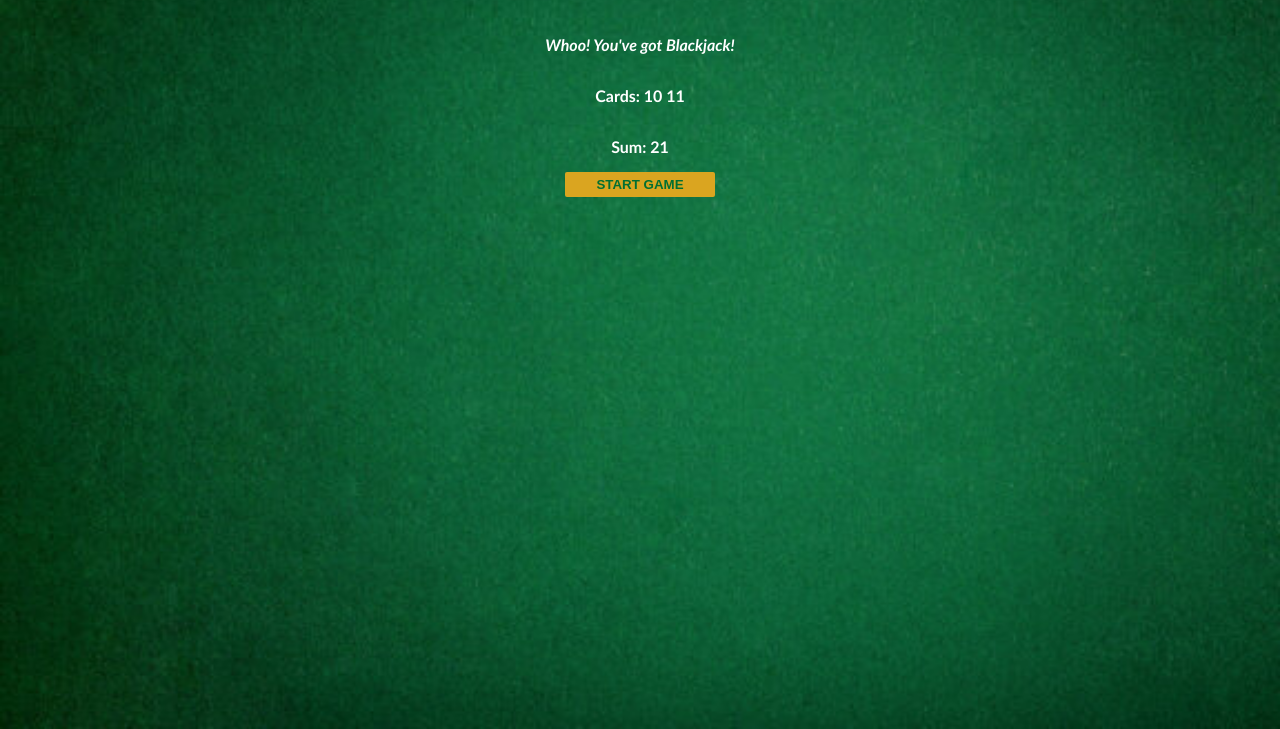
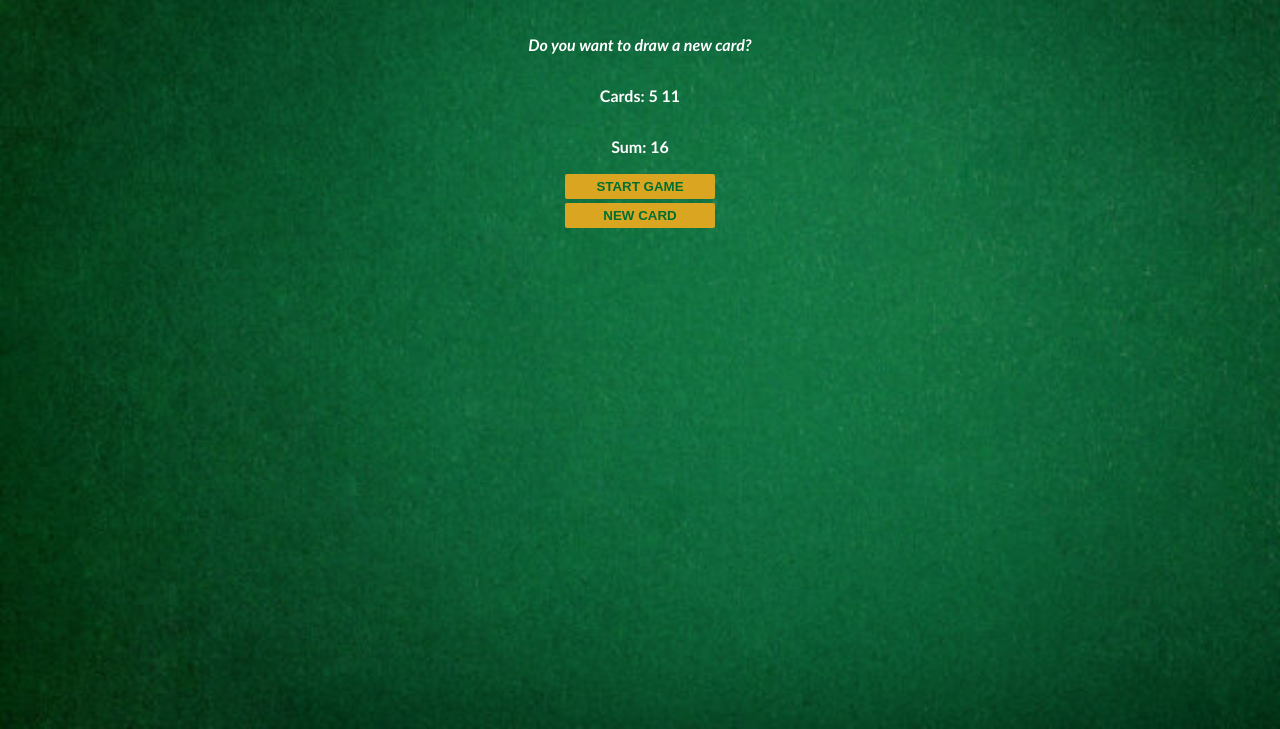
Before and after one commit to ThatCodebyTony/Blackjack-Game, a plain HTML site: page index.html in a window 1280 px wide. Both pictures are taken after a click on the button "START GAME". Shown: the part 71-800 px from the top of the page. Drawn offline with Linux system fonts and the light colour scheme.

Commit message:
added newCard() function

```diff
--- a/index.css
+++ b/index.css
@@ -14,6 +14,7 @@ body {
     flex-direction: column;
     align-items: center;
     font-weight: bold;
+    justify-content: space-between;
 }
 
 h1 {
@@ -33,4 +34,6 @@ button {
     font-weight: bold;
     border: none;
     border-radius: 2px;
+    margin-bottom: 2px;
+    margin-top: 2px;
 }
--- a/index.html
+++ b/index.html
@@ -8,6 +8,7 @@
         <p id='cards-el'>Cards:</p>
         <p id='sum-el'>Sum:</p>
         <button onclick="startGame()">START GAME</button>
+        <button onclick="newCard()">NEW CARD</button>
         <script src="index.js"></script>
     </body>
 </html>
--- a/index.js
+++ b/index.js
@@ -1,4 +1,4 @@
-let firstCard = 10
+let firstCard = 5
 let secondCard = 11
 let sum = firstCard + secondCard
 let hasBlackJack = false
@@ -9,6 +9,13 @@ let messageEl = document.getElementById("message-el");
 // let sumEl = document.getElementById("sum-el");
 let sumEl = document.querySelector("#sum-el");
 let cardsEl = document.getElementById("cards-el");
+
+function newCard(){
+    // console.log("Drawing a new card from the deck!")
+    let newCard = 5
+    sum += newCard
+    startGame()
+}
 
 function startGame() {
     cardsEl.textContent = "Cards: " + firstCard + " " + secondCard
```
